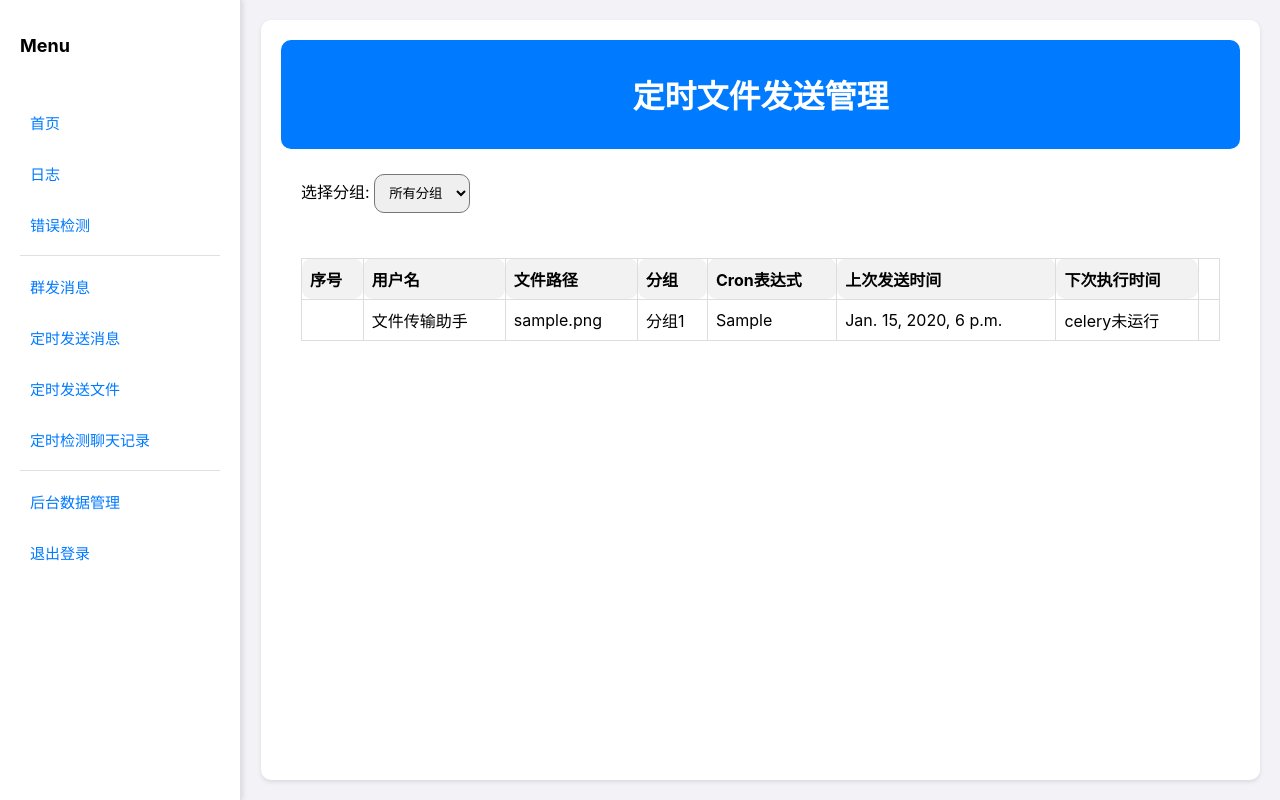
After one commit to xieyumc/YuYuWechat, a Django app: page /file_schedule_management/ in a window 1280 px wide. The commit adds this page. Run offline with Django 4.2, Linux system fonts and the light colour scheme; a user stored in the database is signed in; data comes from the database, SQL or seed files in the repository; tables that the repository leaves empty hold one stand-in row (values such as "Sample post"); parts of the project's set-up code (start-up, migrations or seed data) failed here and were passed over.

Commit message:
feature：新增文件发送功能

```diff
--- a/YuYuWechatV2_Client/client_app/models.py
+++ b/YuYuWechatV2_Client/client_app/models.py
@@ -45,6 +45,23 @@ class ScheduledMessage(models.Model):
 
     def __str__(self):
         return f"{self.user.username} - {self.text[:30]}"
+
+
+class ScheduledFileMessage(models.Model):
+    is_active = models.BooleanField(default=True, help_text="是否激活该定时文件消息")
+    user = models.ForeignKey(WechatUser, on_delete=models.CASCADE, help_text="关联的微信用户")
+    file_path = models.CharField(max_length=1024, help_text="定时发送的文件路径，不需要带引号")
+    cron_expression = models.CharField(max_length=255, help_text="定时任务的 cron 表达式")
+    execution_count = models.IntegerField(default=0, help_text="任务执行的次数")
+    execution_skip = models.IntegerField(default=0, help_text="任务被跳过的次数")
+    last_executed = models.DateTimeField(null=True, blank=True, help_text="任务上次执行的时间")
+
+    @property
+    def group(self):
+        return self.user.group
+
+    def __str__(self):
+        return f"{self.user.username} - {self.file_path}"
 
 
 class MessageCheck(models.Model):
--- a/YuYuWechatV2_Client/client_app/templates/base.html
+++ b/YuYuWechatV2_Client/client_app/templates/base.html
@@ -221,9 +221,10 @@
         <li><a href="{% url 'log_view' %}">日志</a></li>
         <li><a href="{% url 'error_detection' %}">错误检测</a></li>
         <li style="border-bottom: 1px solid #e0e0e0; margin: 10px 0;"></li>
-        <li><a href="{% url 'send_message_management' %}">群发消息管理</a></li>
-        <li><a href="{% url 'schedule_management' %}">定时消息管理</a></li>
-        <li><a href="{% url 'message_check' %}">定时检测聊天记录管理</a></li>
+        <li><a href="{% url 'send_message_management' %}">群发消息</a></li>
+        <li><a href="{% url 'schedule_management' %}">定时发送消息</a></li>
+        <li><a href="{% url 'file_schedule_management' %}">定时发送文件</a></li>
+        <li><a href="{% url 'message_check' %}">定时检测聊天记录</a></li>
         <li style="border-bottom: 1px solid #e0e0e0; margin: 10px 0;"></li>
         <li><a href="/admin" target="_blank">后台数据管理</a></li>
         <li>
--- /dev/null
+++ b/YuYuWechatV2_Client/client_app/templates/file_schedule_management.html
@@ -0,0 +1,68 @@
+{% extends "base.html" %}
+
+{% block title %}定时文件发送管理{% endblock %}
+
+{% block header %}定时文件发送管理{% endblock %}
+
+{% block content %}
+    <div>
+        <label for="groupFilter">选择分组:</label>
+        <select id="groupFilter" onchange="filterTasks()">
+            <option value="all">所有分组</option>
+            {% for group in groups %}
+                <option value="{{ group }}">{{ group }}</option>
+            {% endfor %}
+        </select>
+    </div>
+    <div id="progressContainer" style="display: none;">
+        <progress id="progressBar" value="0" max="100"></progress>
+        <p id="progressText">正在处理...</p>
+    </div>
+    <table>
+        <thead>
+        <tr>
+            <th>序号</th>
+            <th>用户名</th>
+            <th>文件路径</th>
+            <th>分组</th>
+            <th>Cron表达式</th>
+            <th>上次发送时间</th>
+            <th>下次执行时间</th>
+        </tr>
+        </thead>
+        <tbody id="taskContainer">
+        {% for task in tasks %}
+            <tr data-group="{{ task.group }}">
+                <td class="index"></td>
+                <td>{{ task.user.username }}</td>
+                <td>{{ task.file_path }}</td>
+                <td>{{ task.group }}</td>
+                <td>{{ task.cron_expression }}</td>
+                <td>{{ task.last_executed }}</td>
+                <td>{{ task.next_run }}</td>
+                <td>
+                    <span class="status-message" style="display:none;"></span>
+                </td>
+            </tr>
+        {% endfor %}
+        </tbody>
+    </table>
+
+    <script>
+        function filterTasks() {
+            var selectedGroup = document.getElementById('groupFilter').value;
+            var rows = document.querySelectorAll('#taskContainer tr');
+            var index = 1;
+            rows.forEach(row => {
+                var group = row.getAttribute('data-group');
+                if (selectedGroup === 'all' || group === selectedGroup) {
+                    row.style.display = '';
+                    row.querySelector('.index').textContent = index++;
+                } else {
+                    row.style.display = 'none';
+                }
+            });
+        }
+
+    </script>
+{% endblock %}
--- a/YuYuWechatV2_Client/client_app/urls.py
+++ b/YuYuWechatV2_Client/client_app/urls.py
@@ -5,7 +5,7 @@ from .views import home, send_message, set_server_ip, schedule_management, send_
     import_database, start_celery, stop_celery, skip_execution, check_celery_running, get_server_ip, \
     check_wechat_status, log_view, log_counts, clear_logs, check_scheduled_message_errors, error_detection_view, \
     handle_error_cron, check_errors, login_view, send_email, check_email_settings, ping_server, message_check_view, \
-    delete_chat_record_error
+    delete_chat_record_error, file_schedule_management
 
 urlpatterns = [
     path('login/', login_view, name='login'),
@@ -14,6 +14,7 @@ urlpatterns = [
     path('get_server_ip/', get_server_ip, name='get_server_ip'),
     path('set_server_ip/', set_server_ip, name='set_server_ip'),
     path('schedule_management/', schedule_management, name='schedule_management'),
+    path('file_schedule_management/', file_schedule_management, name='file_schedule_management'),
     path('send_message_management/', send_message_management, name='send_message_management'),
     path('export_database/', export_database, name='export_database'),
     path('import_database/', import_database, name='import_database'),
@@ -35,5 +36,5 @@ urlpatterns = [
     path('send-email/', send_email, name='send_email'),
     path('check-email-settings/', check_email_settings, name='check_email_settings'),
     path('message_check/', message_check_view, name='message_check'),
-    path('delete_chat_record_error/', delete_chat_record_error, name='delete_chat_record_error')
+    path('delete_chat_record_error/', delete_chat_record_error, name='delete_chat_record_error'),
 ]
--- a/YuYuWechatV2_Client/client_app/views.py
+++ b/YuYuWechatV2_Client/client_app/views.py
@@ -18,7 +18,8 @@ from django.utils import timezone
 from django.views.decorators.csrf import csrf_exempt
 
 from .models import EmailSettings
-from .models import Message, WechatUser, ServerConfig, ScheduledMessage, Log, ErrorLog, MessageCheck
+from .models import Message, WechatUser, ServerConfig, ScheduledMessage, Log, ErrorLog, MessageCheck, \
+    ScheduledFileMessage
 
 
 def login_view(request):
@@ -148,9 +149,53 @@ def schedule_management(request):
     # 获取所有分组，并按字典顺序排序
     groups = WechatUser.objects.values_list('group', flat=True).distinct().order_by('group')
 
-    return render(request, 'schedule_management.html',
+    return render(request, 'message_schedule_management.html',
                   {'tasks': tasks, 'groups': groups, 'celery_status': celery_status})
 
+
+@log_activity
+@login_required
+def file_schedule_management(request):
+    tasks = ScheduledFileMessage.objects.all()
+    now = timezone.localtime(timezone.now())
+
+    # 检查 Celery 是否运行
+    celery_running = False
+    try:
+        result = subprocess.run(['pgrep', '-f', 'celery'], stdout=subprocess.PIPE)
+        celery_running = bool(result.stdout)
+    except Exception as e:
+        pass
+
+    if not celery_running:
+        celery_status = "celery未运行"
+    else:
+        celery_status = ""
+
+    for task in tasks:
+        if not celery_running:
+            task.next_run = celery_status
+        elif task.is_active and task.execution_count > 0:
+            # 计算下次执行时间
+            base = now
+            iter = croniter(task.cron_expression, base)
+            next_time = iter.get_next(datetime)
+            skip_count = task.execution_skip
+
+            # 跳过指定次数的执行时间
+            while skip_count > 0:
+                next_time = iter.get_next(datetime)
+                skip_count -= 1
+
+            task.next_run = next_time
+        else:
+            task.next_run = "不运行"
+
+    # 获取所有分组，并按字典顺序排序
+    groups = WechatUser.objects.values_list('group', flat=True).distinct().order_by('group')
+
+    return render(request, 'file_schedule_management.html',
+                  {'tasks': tasks, 'groups': groups, 'celery_status': celery_status})
 
 @login_required
 def message_check_view(request):
@@ -265,7 +310,6 @@ def send_message(request):
             return JsonResponse({'status': "Failed to send message due to a network error"}, status=500)
 
     return JsonResponse({'status': "Invalid request method"}, status=405)
-
 
 @log_activity
 @csrf_exempt
```
Also changed, not shown: YuYuWechatV2_Client/YuYuWechatV2_Client/celery.py (+7 -1 lines), YuYuWechatV2_Client/client_app/admin.py (+10 -1 lines), YuYuWechatV2_Client/client_app/tasks.py (+57 -1 lines), YuYuWechatV2_Client/client_app/tests.py (+9 -9 lines), YuYuWechatV2_Client/client_app/migrations/0028_scheduledfilemessage.py (added), YuYuWechatV2_Client/client_app/templates/message_schedule_management.html (renamed from YuYuWechatV2_Client/client_app/templates/schedule_management.html).
